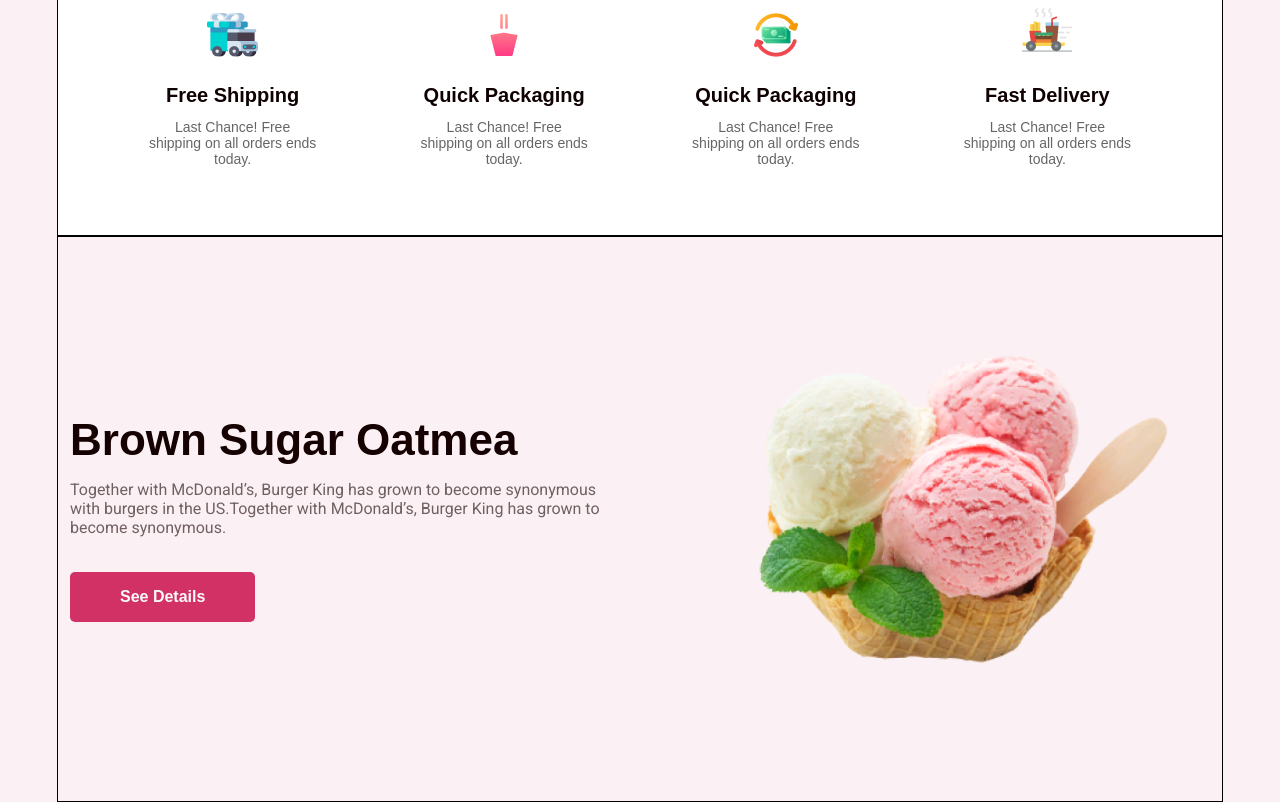
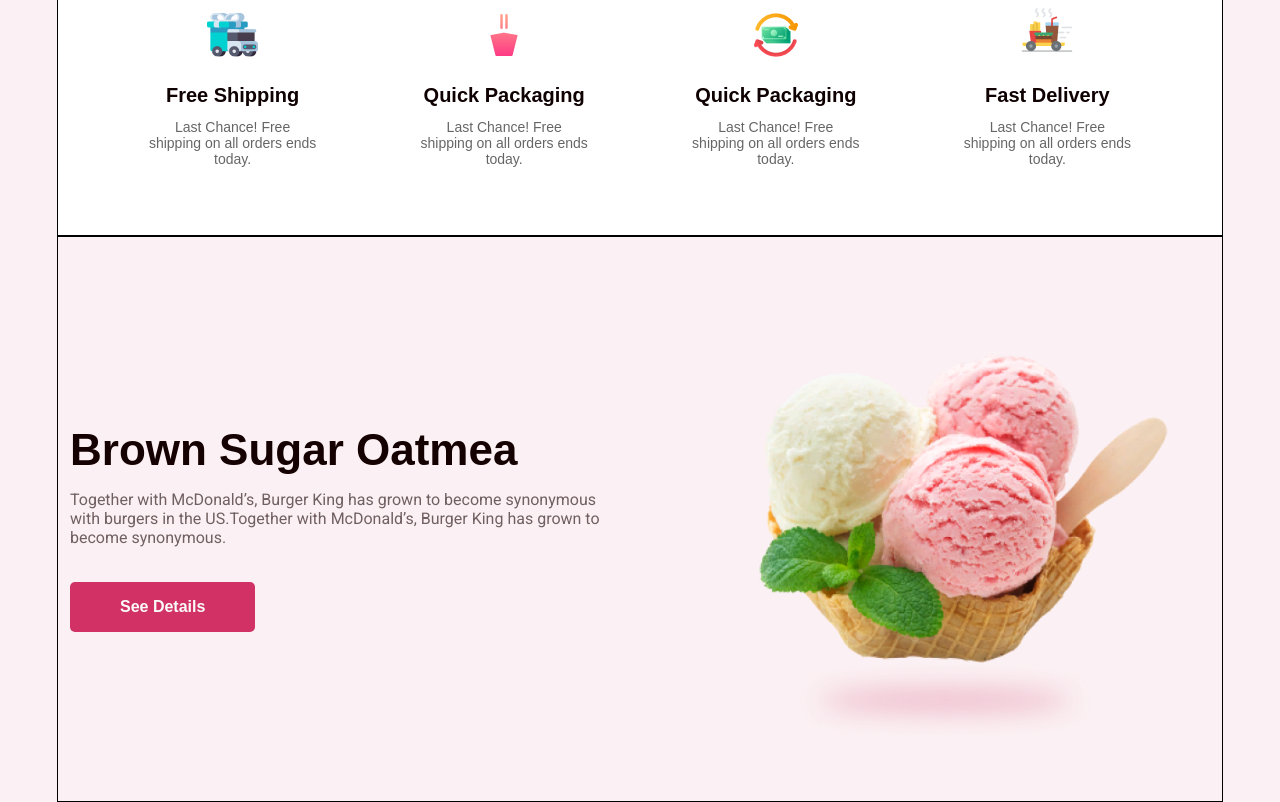
Before and after one commit to ideasaveleva/5.ice-cream-landing-pages, a plain HTML site: page index.html in a window 1280 px wide. Shown: the part 646-1448 px from the top of the page. Drawn offline with Linux system fonts and the light colour scheme; a web font is replaced by a local one.

Commit message:
Added a shadow to the element

```diff
--- a/css/style.css
+++ b/css/style.css
@@ -124,6 +124,7 @@ body {
 	font-size: 44px;
 	color: #150101;
 	margin: 0;
+	padding-top: 20px;
 }
 .article-text-two {
 	font-size: 16px;
@@ -132,3 +133,10 @@ body {
 	margin-top: 15px;
 	margin-bottom: 35px;
 }
+.article-image-ellipse-two {
+	z-index: 1;
+	position: absolute;
+	top: 75%;
+	left: 25%;
+	width: 55%;
+}
--- a/index.html
+++ b/index.html
@@ -115,6 +115,7 @@
 			<div class="col-6">
 				<div class="article-cubic">
 					<img class="article-image" src="img/ice-image2.png" alt="Ice foto">
+					<img class="article-image-ellipse-two" src="img/Ellipse2.png" alt="icon ellipse">
 				</div>
 			</div>
 		</div>
```
Also changed, not shown: img/Ellipse2.png (added).
